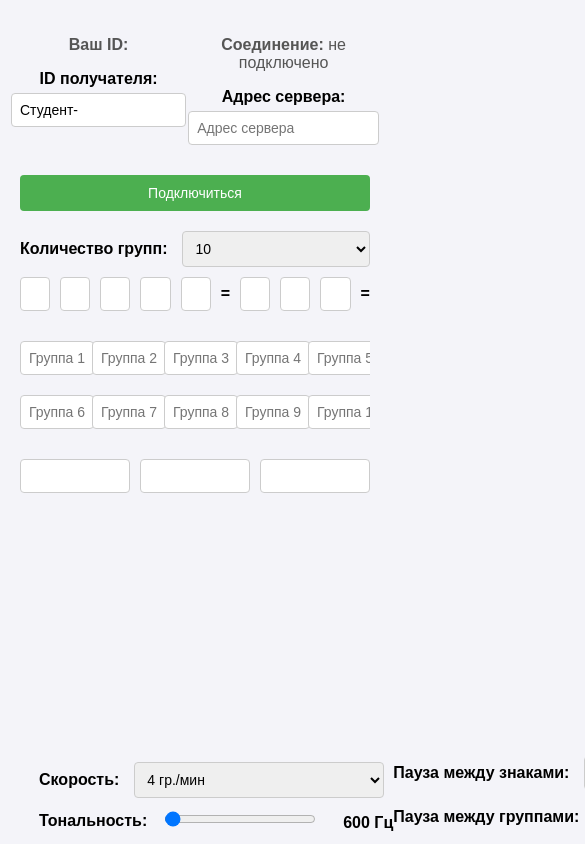
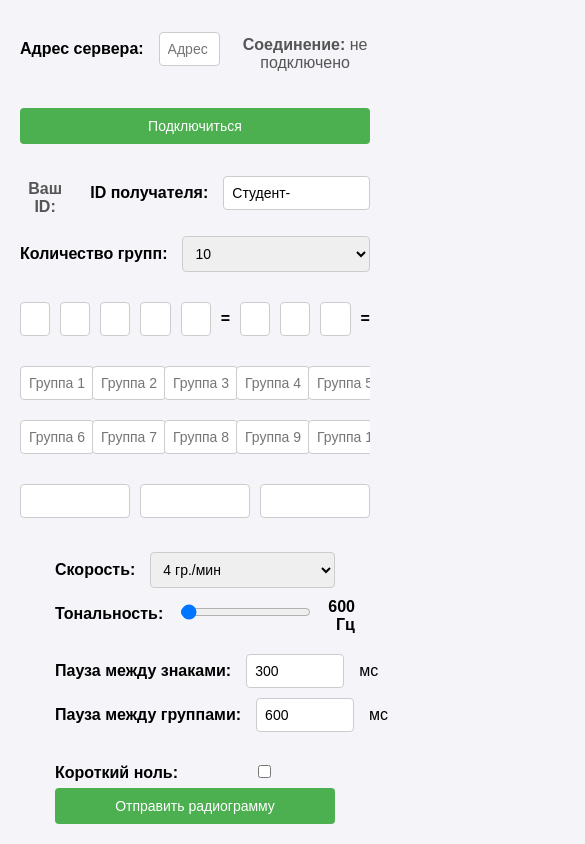
Before and after one commit to mdmatvey/Morse, a website built with Vite: page client/src/index.html in a window 390 px wide. Shown: the top 844 px of the page, 585 px wide, since content can reach past the window. Built offline with nearby package versions, Linux system fonts and the light colour scheme.

Commit message:
fix: improved styles

```diff
--- a/client/src/index.html
+++ b/client/src/index.html
@@ -7,28 +7,31 @@
         <link rel="stylesheet" href="ui/styles/main.css"/>
     </head>
     <body>
-        <div class="main-content">
+        <div class="main">
             <div class="three-row-container">
                 <div class="first-row-container">
-                    <div>
-                        <p><strong>Ваш ID:</strong> <span id="userIdDisplay"></span></p>
-                        <label for="recipientId">ID получателя:</label>
-                        <input type="text" id="recipientId" value="Студент-"/>
-                    </div>
-                    <div>
-                        <p><strong>Соединение:</strong> <span id="connectionStatus" class="notification">не подключено</span></p>
+                    <div class="label-wrapper">
                         <label for="serverAddress">Адрес сервера:</label>
                         <input type="text" id="serverAddress" placeholder="Адрес сервера"/>
                     </div>
+                    <p><strong>Соединение:</strong> <span id="connectionStatus" class="notification">не подключено</span></p>
                 </div>
 
                 <div>
                     <button id="connectServer" class="blue-button">Подключиться</button>
                 </div>
+
+                <div class="second-row-container">
+                    <p><strong>Ваш ID:</strong> <span id="userIdDisplay"></span></p>
+                    <div class="label-wrapper">
+                        <label for="recipientId">ID получателя:</label>
+                        <input type="text" id="recipientId" value="Студент-"/>
+                    </div>
+                </div>
             </div>
 
             <div class="input-fields">
-                <div class="label-wrapper">
+                <div class="group-count-wrapper label-wrapper">
                     <label for="groupCount">Количество групп:</label>
                     <select id="groupCount">
                         <option value="10">10</option>
@@ -56,7 +59,6 @@
                     <input type="text" placeholder="" maxlength="5" inputmode="numeric" class="message-input number">
                     <input type="text" placeholder="" maxlength="3" inputmode="numeric" class="message-input number">
                     <input type="text" placeholder="" maxlength="4" inputmode="numeric" class="message-input">
-                </div>
                 </div>
             </div>
 
@@ -103,6 +105,7 @@
                     <button id="sendSignal">Отправить радиограмму</button>
                 </div>
             </div>
+        </div>
 
         <script type="module" src="/app/main.js"></script>
     </body>
--- a/client/src/ui/styles/main.css
+++ b/client/src/ui/styles/main.css
@@ -9,9 +9,10 @@ body {
     height: 100vh;
 }
 
-.main-content {
+.main {
     display: flex;
     flex-direction: column;
+    justify-content: space-between;
     align-items: center;
     padding: 20px;
     height: 100%;
@@ -89,21 +90,23 @@ button:disabled {
     flex-direction: column;
     gap: 20px;
     width: 100%;
-    max-width: 500px;
-    margin-bottom: 20px;
+    max-width: 800px;
 }
 
 /* Первая строка */
 .first-row-container {
     display: flex;
     justify-content: space-between;
+    align-items: center;
     gap: 20px;
 }
 
-.first-row-container div {
+/* Вторая строка */
+.second-row-container {
     display: flex;
-    flex-direction: column;
+    justify-content: space-between;
     align-items: center;
+    gap: 20px;
 }
 
 /* Поля ввода */
@@ -111,11 +114,14 @@ button:disabled {
     max-width: 1000px;
 }
 
+.group-count-wrapper {
+    margin-bottom: 20px;
+}
+
 .service-fields {
     display: flex;
     align-items: baseline;
     width: 100%;
-    margin-bottom: 20px;
     gap: 10px;
 }
 
@@ -128,7 +134,6 @@ button:disabled {
 }
 
 .service-fields input {
-    padding: 8px;
     border: 1px solid #ccc;
     border-radius: 4px;
     max-width: 100px;
@@ -137,6 +142,20 @@ button:disabled {
 .service-fields input::placeholder {
     color: #666;
     font-size: 0.9em;
+}
+
+/* Контейнер для ввода */
+#inputContainer {
+    display: grid;
+    grid-template-columns: repeat(5, 1fr);
+    gap: 10px;
+    margin: 20px 0;
+    max-height: 25vh;
+    overflow-y: auto;
+}
+
+#inputContainer input {
+    width: 90%;
 }
 
 /* Контейнер для нижней части экрана */
@@ -178,35 +197,6 @@ button:disabled {
     width: 80px;
 }
 
-/* Контейнер для ввода */
-#inputContainer {
-    display: grid;
-    grid-template-columns: repeat(5, 1fr);
-    gap: 10px;
-    margin: 20px 0;
-    max-height: 30vh;
-    overflow-y: auto;
-}
-
-#inputContainer input {
-    width: 90%;
-}
-
-.container {
-    display: flex;
-    flex-direction: row;
-    align-items: center;
-    margin-top: 10px;
-}
-
-.output-container {
-    flex-grow: 1;
-    display: flex;
-    align-items: flex-end;
-    justify-content: center;
-    width: 100%;
-}
-
 /* Статусы */
 .success {
     color: #155724;
@@ -227,3 +217,15 @@ button:disabled {
     align-items: baseline;
     gap: 15px;
 }
+
+@media (max-width: 1175px) {
+    .controls-container {
+        flex-direction: column;
+        align-items: center;
+    }
+
+    .control-column {
+        width: 100%;
+        margin-top: 20px;
+    }
+}
```
Lines whose indentation alone changed are shown as unchanged.
